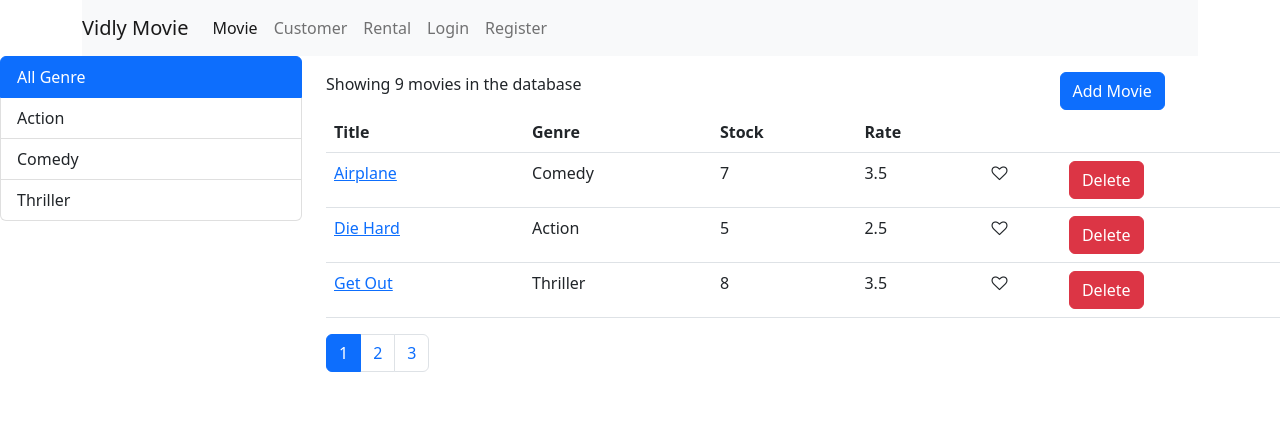
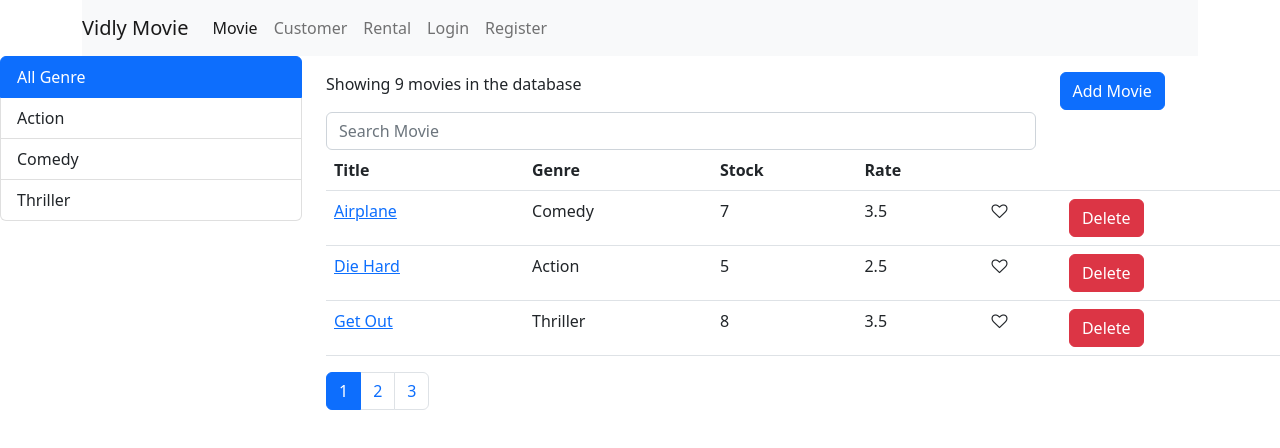
Before and after one commit to AzharUddinSheikh/VidlyModieApp, a React (Create React App) app: page /movies in a window 1280 px wide. Shown: the top 448 px of the page. Built offline with nearby package versions, Linux system fonts and the light colour scheme.

Commit message:
search filter on movie page

```diff
--- a/src/component/common/Input.jsx
+++ b/src/component/common/Input.jsx
@@ -3,7 +3,7 @@ import React from 'react'
 const Input = ({id, label, register, required, errors, ...rest}) => {
     return (
         <div className="form-group">
-            <label htmlFor={id}>{label}</label>
+            {label && <label htmlFor={id}>{label}</label>}
             <input
                 {...rest}
                 className="form-control"
--- a/src/movie.jsx
+++ b/src/movie.jsx
@@ -16,11 +16,16 @@ const Movie = () => {
     const [allGenre, setAllGenre] = useState([]);
     const [selectedGenre, setSelectedGenre] = useState({_id:1, name:'All Genre'});
     const [sortColumn, setSortColumn] = useState({path:'title', order:'asc'});
+    const [search, setSearch] = useState('');
 
     useEffect(() => {
         setAllMovies(getMovies());
         setAllGenre(genres);
     }, [])
+
+    useEffect(() => {
+        setSelectedGenre({_id:1, name:'All Genre'});
+    }, [search])
 
     const handleDelete = (movie) => {
         setAllMovies(allMovies.filter(m => m != movie));
@@ -52,7 +57,11 @@ const Movie = () => {
         let filteredMovies = allMovies;
 
         if (selectedGenre.name != 'All Genre') {
-            filteredMovies = allMovies.filter(m => m.genre.name == selectedGenre.name);
+            filteredMovies = filteredMovies.filter(m => m.genre.name == selectedGenre.name);
+        }
+
+        if (search) {
+            filteredMovies = filteredMovies.filter(m => m.title.toLowerCase().startsWith(search.toLowerCase()));
         }
 
         const sortedMovie = _.orderBy(filteredMovies, [sortColumn.path], [sortColumn.order])
@@ -81,6 +90,11 @@ const Movie = () => {
                     <div className="row mt-3">
                         <div className="col">
                             <p>Showing {length} movies in the database</p>
+                            <input
+                                type="text"
+                                className="form-control"
+                                placeholder='Search Movie'
+                                onChange={e => setSearch(e.currentTarget.value)}/>
                         </div>
                         <div className="col-3">
                             <NavLink to='/movies/new' className='btn btn-primary'>Add Movie</NavLink>
```
